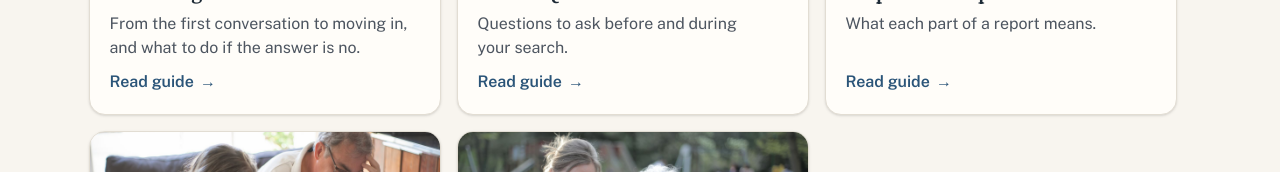
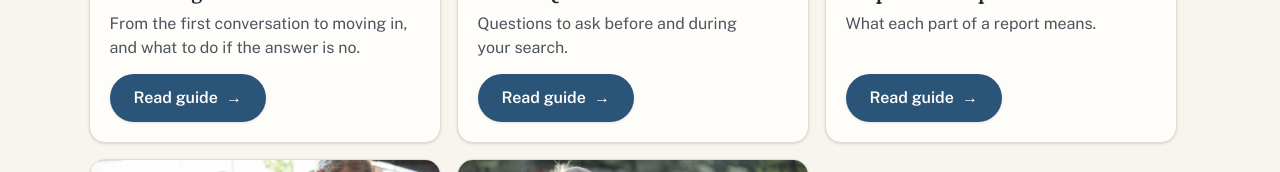
Before and after one commit to niwash/ClearCare, a Next.js app in the folder web/clearcare/: page /resources in a window 1280 px wide. Shown: the part 699-871 px from the top of the page. Built offline with nearby package versions, Linux system fonts and the light colour scheme; no server answers.

Commit message:
CCARE-214: Use the same button on every card
The Resources guide cards' "Read guide" text link is now the button the
other guide cards and the official sites use. The new card buttons drop
their smaller text, so they match "See Website" in size.

```diff
--- a/web/clearcare/app/(site)/resources/page.tsx
+++ b/web/clearcare/app/(site)/resources/page.tsx
@@ -144,10 +144,8 @@ function GuideCard({ guide, priority = false }: { guide: Guide; priority?: boole
         {comingSoon ? (
           <span className="mt-1 font-semibold text-ink-muted">Coming soon</span>
         ) : (
-          <Link
-            href={`/guides/${guide.slug}`}
-            className="mt-1 inline-flex items-center gap-1.5 font-semibold no-underline after:absolute after:inset-0 hover:underline"
-          >
+          // The same button as the guide cards elsewhere and the official sites below (CCARE-214).
+          <Link href={`/guides/${guide.slug}`} className={`${stretchedActionClass} mt-2`}>
             Read guide<span className="sr-only">: {guide.title}</span>
             <span aria-hidden>→</span>
           </Link>
--- a/web/clearcare/app/not-found.tsx
+++ b/web/clearcare/app/not-found.tsx
@@ -56,7 +56,7 @@ export default function NotFound() {
               <li key={place.href} className={`${linkCardClass} relative flex flex-col items-start gap-1 p-5`}>
                 <h3 className="font-semibold text-ink">{place.label}</h3>
                 <p className="flex-1 text-sm text-ink-muted">{place.hint}</p>
-                <Link href={place.href} className={`${stretchedActionClass} mt-3 text-sm`}>
+                <Link href={place.href} className={`${stretchedActionClass} mt-2`}>
                   {place.action}
                   <span aria-hidden>→</span>
                 </Link>
--- a/web/clearcare/components/guides/guide-ending.tsx
+++ b/web/clearcare/components/guides/guide-ending.tsx
@@ -92,7 +92,7 @@ function OtherGuideCard({ guide }: { guide: Guide }) {
             2.5.5): the button's link stretches over it, as on Resources. flex-1 on the summary
             keeps the buttons of a row level. */}
         {!comingSoon && (
-          <Link href={`/guides/${guide.slug}`} className={`${stretchedActionClass} mt-2 text-sm`}>
+          <Link href={`/guides/${guide.slug}`} className={`${stretchedActionClass} mt-2`}>
             Read guide<span className="sr-only">: {guide.title}</span>
             <span aria-hidden>→</span>
           </Link>
--- a/web/clearcare/components/home/sample-centre.tsx
+++ b/web/clearcare/components/home/sample-centre.tsx
@@ -91,7 +91,7 @@ export async function SampleCentre({ total }: { total: number | null }) {
 
       <div className="flex flex-col items-start gap-3 border-t border-line-soft px-4 py-4 text-sm sm:flex-row sm:items-center sm:justify-between md:px-7">
         {/* The card's call to action, as a button (CCARE-214). */}
-        <Link href={`/centres/${centre.centre_id}`} className={`${actionLinkClass} text-sm`}>
+        <Link href={`/centres/${centre.centre_id}`} className={actionLinkClass}>
           See full record<span className="sr-only"> for {centre.centre_name}</span>
           <span aria-hidden>→</span>
         </Link>
```
